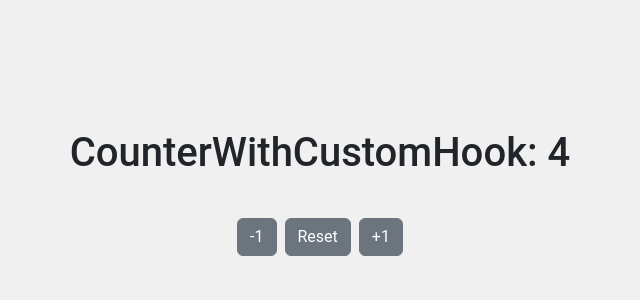
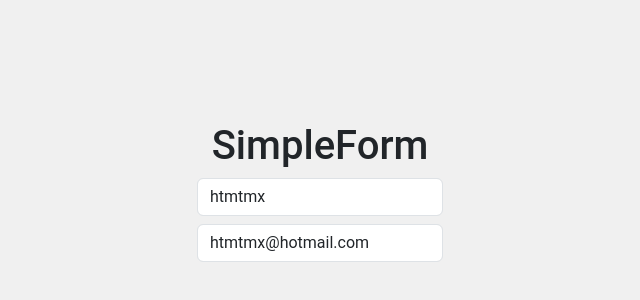
Before and after one commit to htmtmx/hooks-app, a React (Vite) app: page / in a window 1280 px wide. Shown: the part 208-508 px from the top of the page, without its empty margins (320-960 px from the left). Built offline with nearby package versions, Linux system fonts and the light colour scheme.

Commit message:
✨ Update main.jsx to use SimpleForm component instead of CounterWithCustomHook

```diff
--- a/src/main.jsx
+++ b/src/main.jsx
@@ -2,11 +2,12 @@ import { StrictMode } from 'react'
 import { createRoot } from 'react-dom/client'
 import './index.css'
 // import { CounterApp } from './01_useState/CounterApp'
-import { CounterWithCustomHook } from './01_useState/CounterWithCustomHook'
 // import { HooksApp } from './HooksApp'
+// import { CounterWithCustomHook } from './01_useState/CounterWithCustomHook'
+import { SimpleForm } from './02_useEffect/SimpleForm'
 
 createRoot(document.getElementById('root')).render(
-  <StrictMode>
-    <CounterWithCustomHook/>
-  </StrictMode>,
+//   <StrictMode>
+    <SimpleForm/>
+//   </StrictMode>,
 )
```
